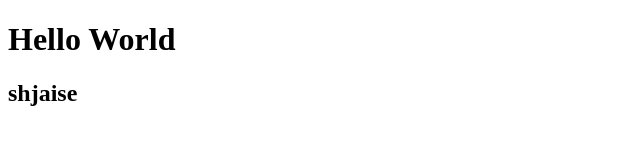
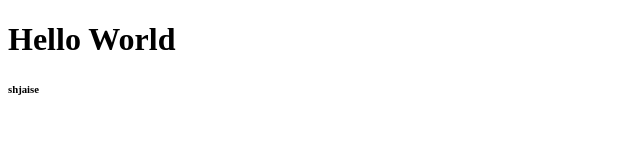
Before and after one commit to todadaptive/git-test, a plain HTML site: page index.html in a window 1280 px wide. Shown: the full height of the page, 0-640 px from the left. Drawn offline with Linux system fonts and the light colour scheme.

Commit message:
changed h2 to hs in index and created contact.html

```diff
--- a/index.html
+++ b/index.html
@@ -6,6 +6,6 @@
 </head>
 <body>
 	<h1>Hello World</h1>
-	<h2>shjaise</h2>
+	<h6>shjaise</h6>
 </body>
 </html>
```
Also changed, not shown: contact.html (added).
